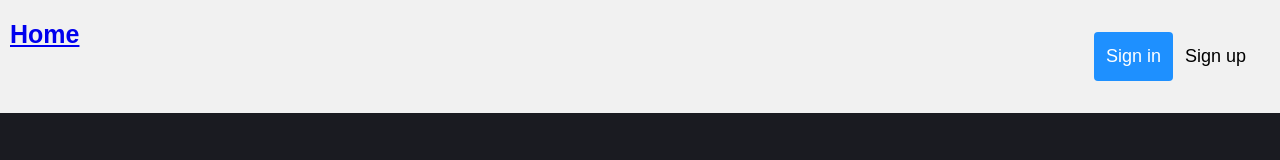
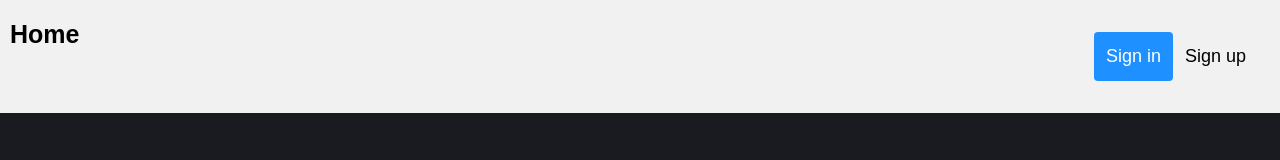
Before and after one commit to M-Blaze/DigiCard, a React (Create React App) app: page / in a window 1280 px wide. Shown: the top 160 px of the page. Built offline with nearby package versions, Linux system fonts and the light colour scheme.

Commit message:
update: style app.css

```diff
--- a/src/App.css
+++ b/src/App.css
@@ -40,11 +40,10 @@
   box-shadow: 0 1px 2px rgba(0, 0, 0, 0.07), 0 2px 4px rgba(0, 0, 0, 0.07),
     0 4px 8px rgba(0, 0, 0, 0.07), 0 8px 16px rgba(0, 0, 0, 0.07),
     0 16px 32px rgba(0, 0, 0, 0.07), 0 32px 64px rgba(0, 0, 0, 0.07);
-  border-radius: 100px;
+  border-radius: 10px;
   height: 100%;
   position: sticky;
   top: 20px;
-
 }
 
 img {
@@ -212,3 +211,8 @@ p {
 .footer--icon:hover {
   filter: brightness(120%);
 }
+
+a {
+  text-decoration: none;
+  color: inherit;
+}
```
